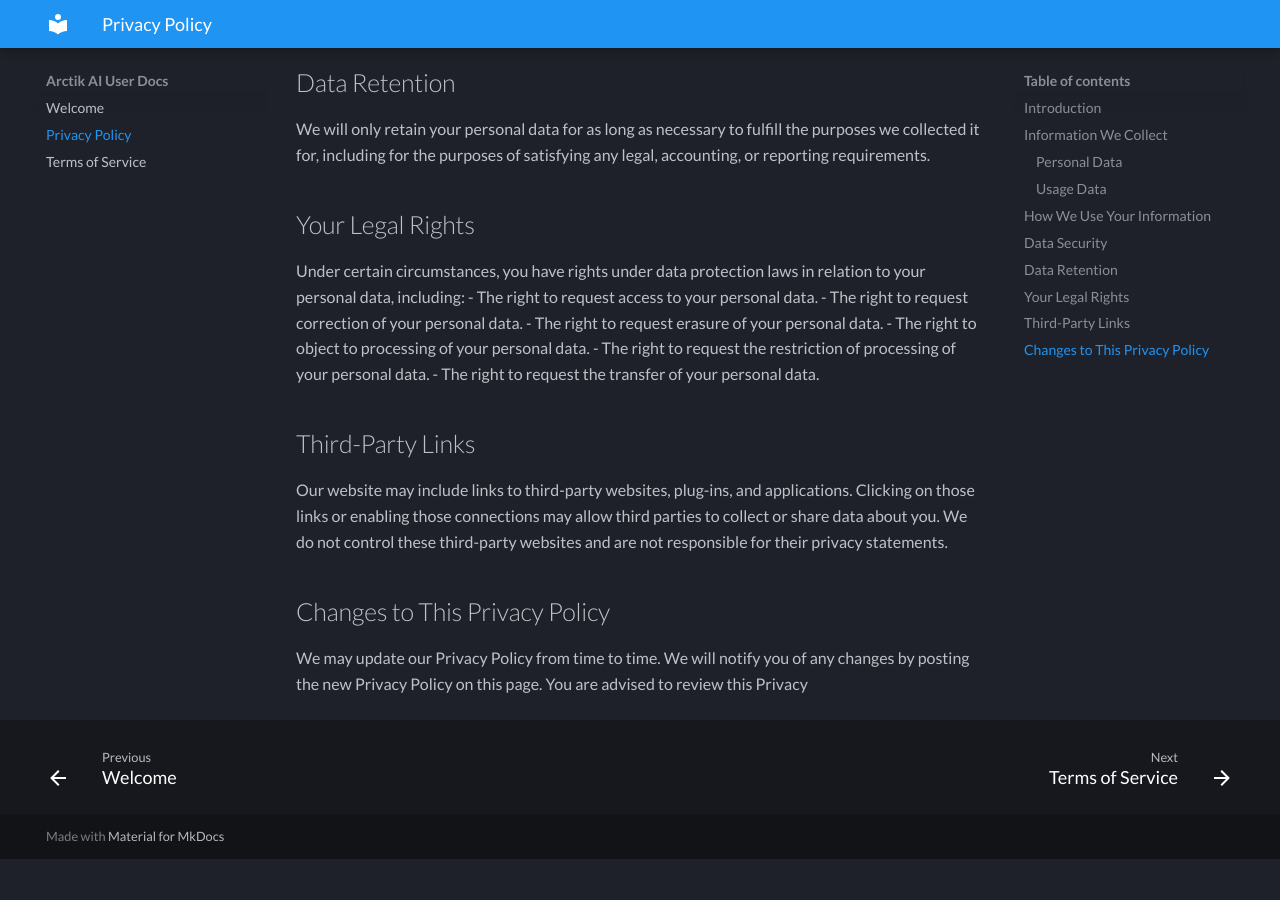
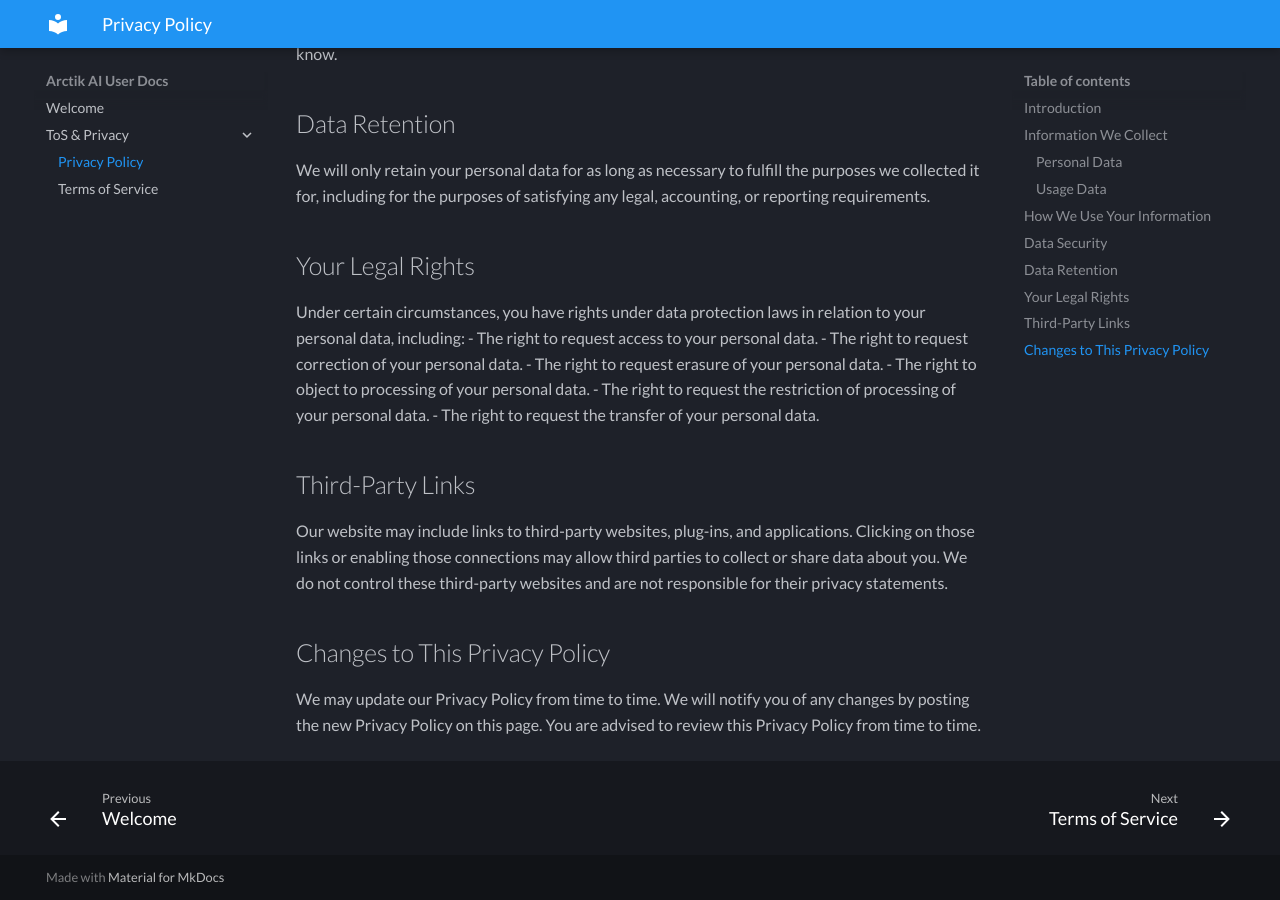
Before and after one commit to Bomchoo/arctikai, an MkDocs documentation site: the page built from docs/ToS & Privacy/privacy.md, in a window 1280 px wide and 900 px high, scrolled down 1071 px. Built offline with MkDocs 1.6.1 and Material for MkDocs 9.7.7, drawn with Linux system fonts in a browser that asks for light colours; before the commit the page ends 1930 px from its top, so only the background shows below that.

Commit message:
Restructure

```diff
--- a/docs/privacy.md
+++ b/docs/ToS & Privacy/privacy.md
@@ -51,4 +51,4 @@ Our website may include links to third-party websites, plug-ins, and application
 
 ## Changes to This Privacy Policy
 
-We may update our Privacy Policy from time to time. We will notify you of any changes by posting the new Privacy Policy on this page. You are advised to review this Privacy
+We may update our Privacy Policy from time to time. We will notify you of any changes by posting the new Privacy Policy on this page. You are advised to review this Privacy Policy from time to time.
```
Also changed, not shown: docs/ToS & Privacy/terms.md (renamed from docs/terms.md).
